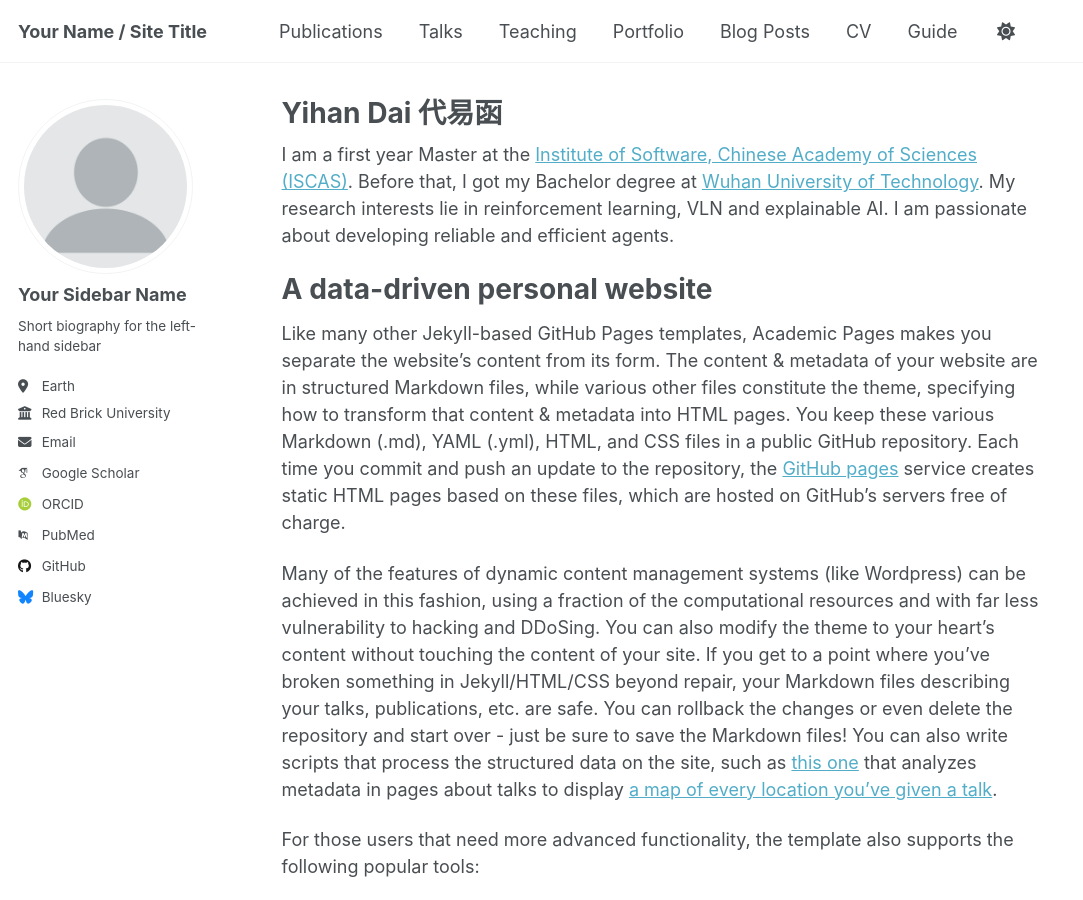
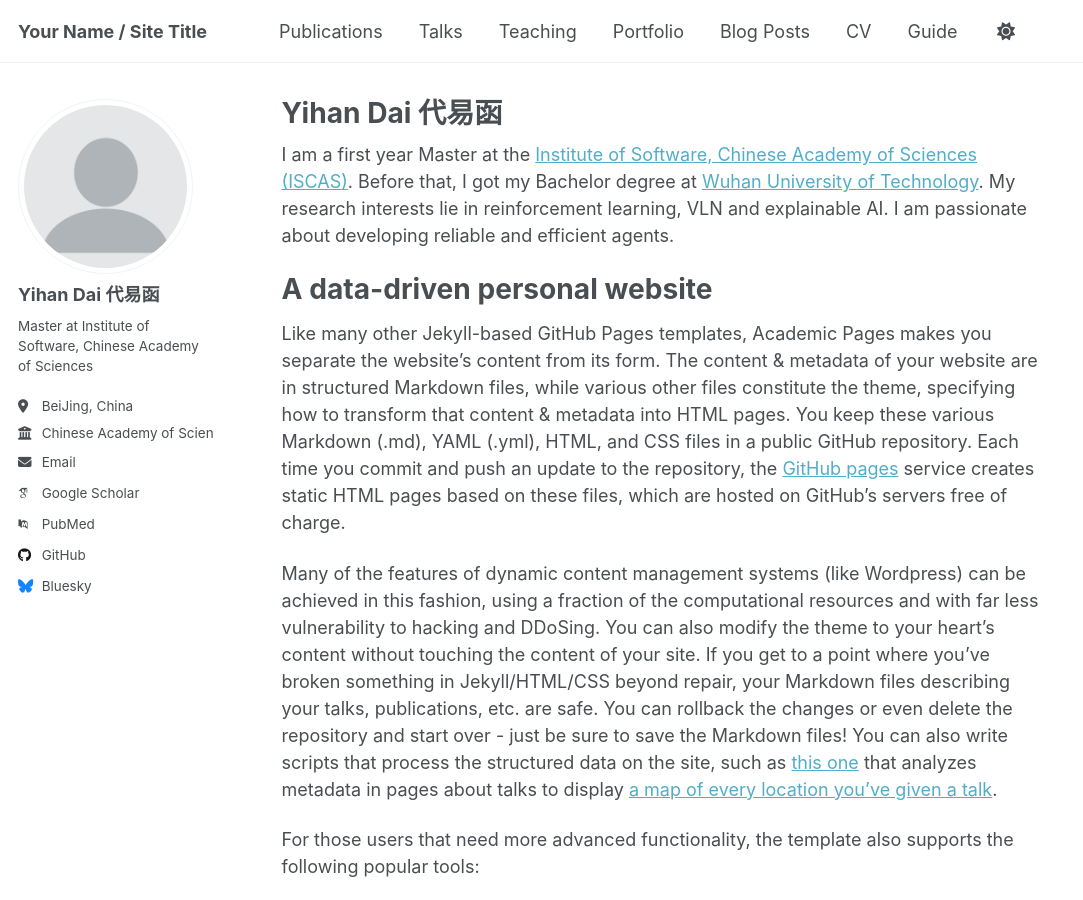
Before and after one commit to yihandai/yihandai.github.io, a Jekyll site: the page built from _pages/about.md, in a window 1280 px wide and 900 px high. Shown: the whole window, without its empty margins (0-1083 px from the left). Built offline with Jekyll 4.4.1, drawn with Linux system fonts in a browser that asks for light colours; some web fonts are replaced; a script that is not in the unit is left out.

Commit message:
Update _config.yml

```diff
--- a/_config.yml
+++ b/_config.yml
@@ -23,13 +23,13 @@ repository               : "academicpages/academicpages.github.io"
 author:
   # Biographic information
   avatar           : "profile.png"
-  name             : "Your Sidebar Name"
+  name             : "Yihan Dai 代易函"
   pronouns         : # example: "she/her"
-  bio              : "Short biography for the left-hand sidebar"
-  location         : "Earth"
-  employer         : "Red Brick University"
+  bio              : "Master at Institute of Software, Chinese Academy of Sciences"
+  location         : "BeiJing, China"
+  employer         : "Chinese Academy of Sciences"
   uri              : # URL
-  email            : "none@example.org"
+  email            : "daiyihan25@mails.ucas.ac.cn"
 
   # Academic websites
   academia         : # URL
@@ -37,7 +37,7 @@ author:
   googlescholar    : "https://scholar.google.com/citations?user=PS_CX0AAAAAJ"
   inspire-hep      : # URL
   impactstory      : # URL
-  orcid            : "http://orcid.org/yourorcidurl"
+  orcid            : # "http://orcid.org/yourorcidurl"
   semantic         : # URL
   pubmed           : "https://www.ncbi.nlm.nih.gov/pubmed/?term=john+snow"
   researchgate     : # URL
```
